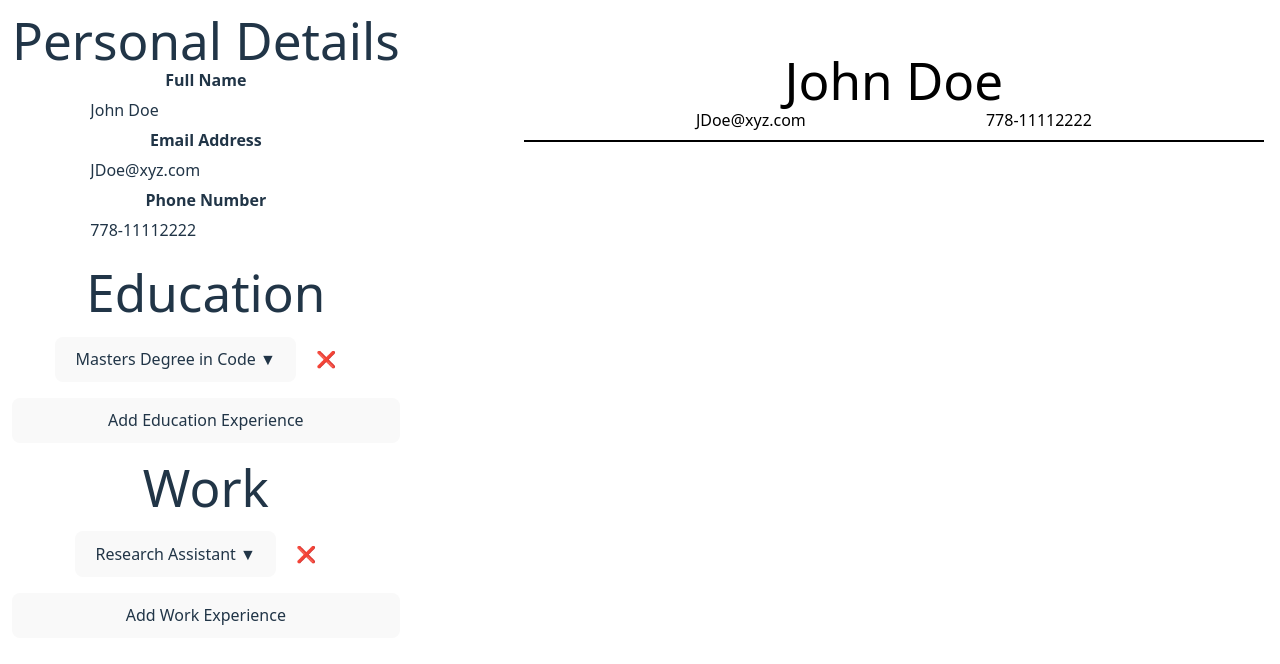
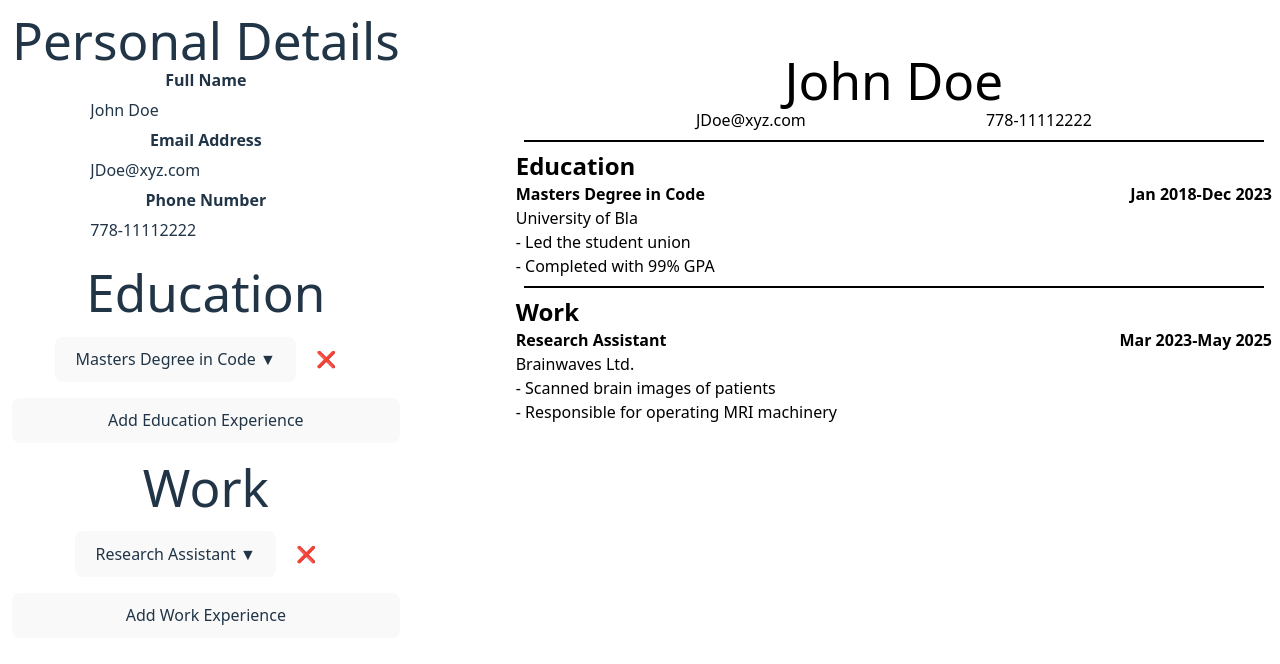
Before and after one commit to R-Lok/react-resume-app, a React (Vite) app: page / in a window 1280 px wide. Shown: the top 664 px of the page. Built offline with nearby package versions, Linux system fonts and the light colour scheme.

Commit message:
Add rendering education and work to resume display

```diff
--- a/src/components/BasicInfoDIsplay.jsx
+++ b/src/components/BasicInfoDIsplay.jsx
@@ -1,4 +1,4 @@
-export function BasicInfoDisplay( {personalDetails} ) {
+export default function BasicInfoDisplay( {personalDetails} ) {
 
     const style = {
         display: 'block'
--- a/src/components/EditorExperienceForm.jsx
+++ b/src/components/EditorExperienceForm.jsx
@@ -28,14 +28,14 @@ export default function EditorExperienceForm({ experience, index, editElement })
         <div>
             <NamedInput
                 id={experience.id}
-                fieldName={experience.type === 'education' ? "Program" : "Job Title"}
+                fieldName={experience.type.toLowerCase() === 'education' ? "Program" : "Job Title"}
                 currentValue={experience.name}
                 inputType='text'
                 setter={setTitle}>
             </NamedInput>
             <NamedInput
                 id={experience.id}
-                fieldName={experience.type === 'education' ? "School" : "Company"}
+                fieldName={experience.type.toLowerCase() === 'education' ? "School" : "Company"}
                 currentValue={experience.location}
                 inputType='text'
                 setter={setInstitution}>
--- /dev/null
+++ b/src/components/ExperienceDetailsDisplay.jsx
@@ -0,0 +1,32 @@
+export default function ExperienceDetailsDisplay({ experienceType, experiences }) {
+
+    return (
+        <div>
+            <div className="font-bold text-2xl text-left">{experienceType}</div>
+            {experiences.map(element => {
+
+                const startDate = new Date(element.startDate);
+                const formattedStartDate = `${startDate.toLocaleString('default', { month: 'short' })} ${startDate.getFullYear()}`;
+
+                const endDate = new Date(element.endDate);
+                const formattedEndDate = `${endDate.toLocaleString('default', { month: 'short' })} ${endDate.getFullYear()}`;
+
+                return (
+                    <div className='text-left'>
+                        <div className='font-bold flex justify-between'>
+                            <span>{element.name}</span>
+                            <span>{formattedStartDate + "-" + formattedEndDate}</span>
+                        </div>
+                        <div>
+                            {element.location}
+                        </div>
+                        <p className="whitespace-pre-line">
+                            {element.description}
+                        </p>
+                    </div>
+                )
+            })}
+        </div>
+
+    )
+}
--- a/src/components/ExperienceDetailsEditor.jsx
+++ b/src/components/ExperienceDetailsEditor.jsx
@@ -25,7 +25,8 @@ export default function ExperienceDetailsEditor({ experienceTypeName, experience
                 '',
                 '',
                 '',
-                ''
+                '',
+                experienceTypeName
             )
             ]
         })
--- a/src/components/ResumeDisplay.jsx
+++ b/src/components/ResumeDisplay.jsx
@@ -1,11 +1,17 @@
-import { BasicInfoDisplay } from "./BasicInfoDIsplay";
+import BasicInfoDisplay from "./BasicInfoDIsplay";
+import ExperienceDetailsDisplay from "./ExperienceDetailsDisplay"
 
 export function ResumeDisplay({ personalDetails, workDetails, educationDetails }) {
+
+    const separator = <hr className='border-t-2 m-2'></hr>
 
     return (
         <div className='bg-white text-black flex-grow py-10 px-5'>
             <BasicInfoDisplay personalDetails={personalDetails}></BasicInfoDisplay>
-            <hr className='border-t-2 m-2'></hr>
+            {separator}
+            <ExperienceDetailsDisplay experienceType='Education' experiences={educationDetails}></ExperienceDetailsDisplay>
+            {separator}
+            <ExperienceDetailsDisplay experienceType='Work' experiences={workDetails}></ExperienceDetailsDisplay>
         </div>
     )
 
```
